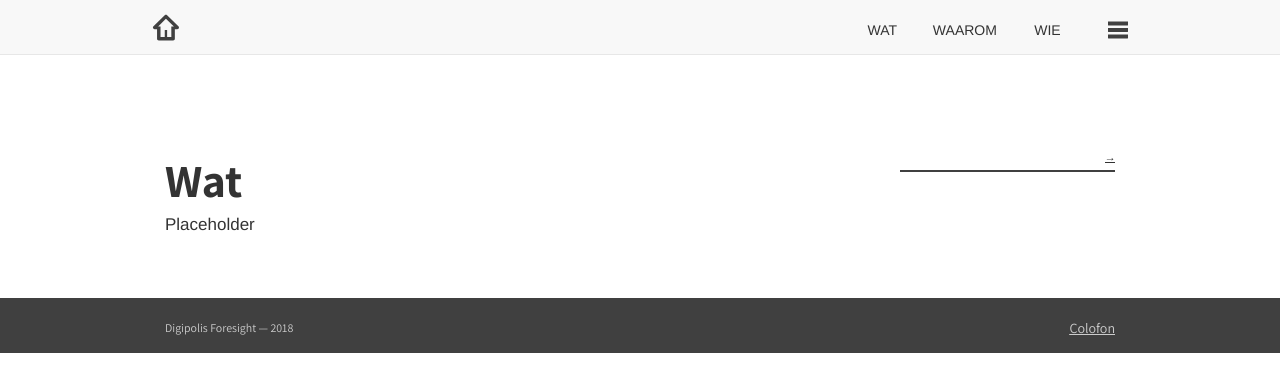
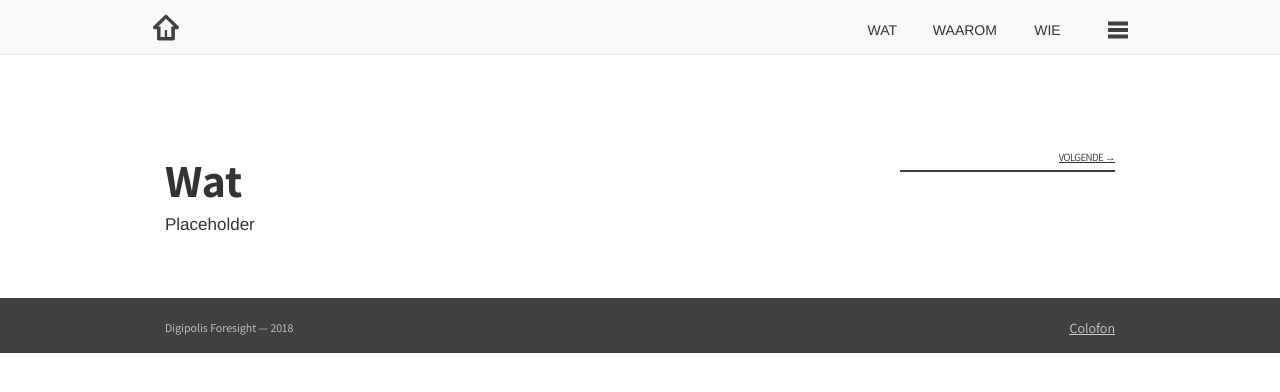
Before and after one commit to lab9k/scripts-voor-gent-2040-en, a Jekyll site: the page built from chapters/chapter-0-part-0.md, in a window 1280 px wide. Shown: the top 392 px of the page. Built offline with Jekyll 4.4.1, drawn with Linux system fonts in a browser that asks for light colours; nearby versions of some CDN libraries.

Commit message:
Fix next button in chapter menu

```diff
--- a/_includes/in-chapter-links.html
+++ b/_includes/in-chapter-links.html
@@ -7,19 +7,7 @@
     {% capture counter %}{{p.part | append:p.chapter  }}{% endcapture %}
 
     {% if output_next == true and p.layout == "chapter" %}
-    <a href= {{ p.url | prepend:site.baseurl }}>
-      {% if p.ispart == true %}
-        Volgende <!--<{{p.title}}>-->
-      {% else %}
-
-        <!-- {% if p.chapter == 99 %}
-          APPENDIX
-        {% else %}
-          {{p.title}}
-        {% endif %} -->
-
-      {% endif %}
-      &rarr; </a>
+    <a href= {{ p.url | prepend:site.baseurl }}> Volgende &rarr; </a>
       {% assign output_next = false %}
     {% endif %}
 
```
Also changed, not shown: chapters/chapter-05-part-4.md (+1 -1 lines).
